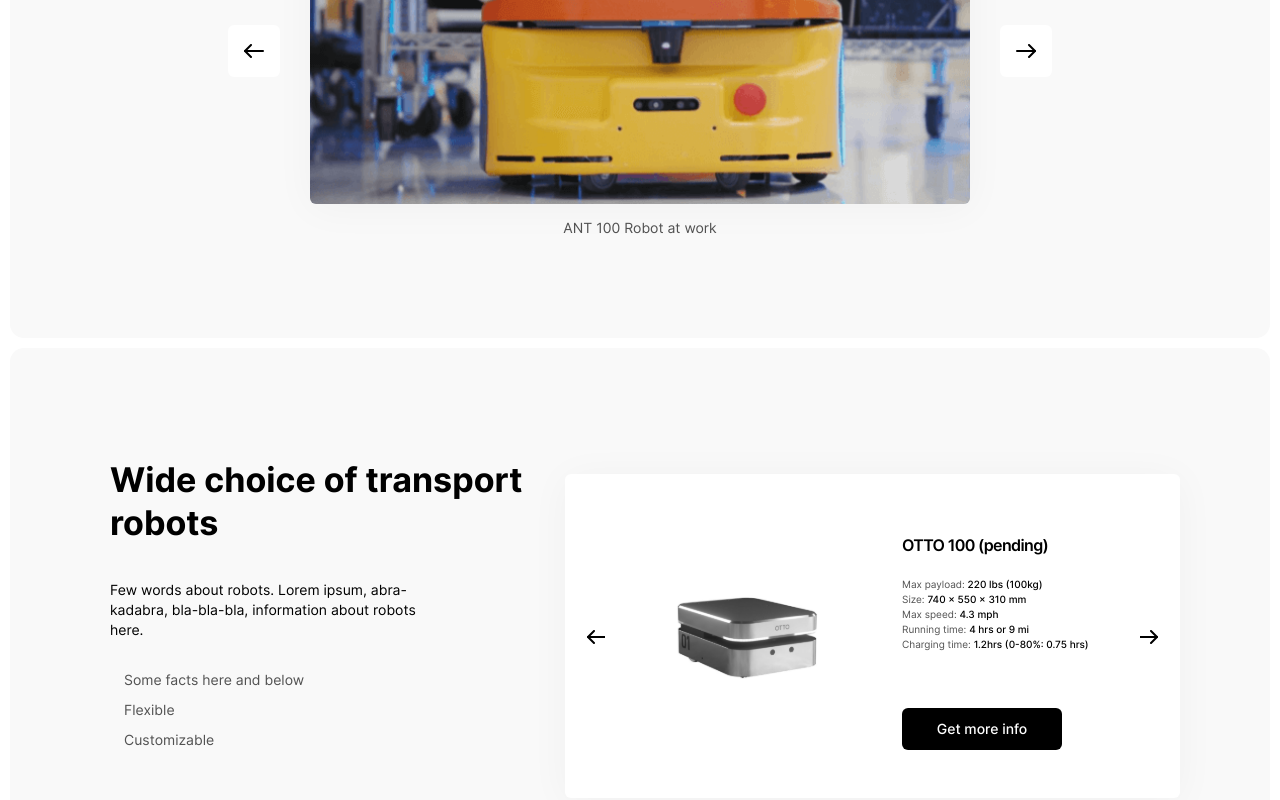
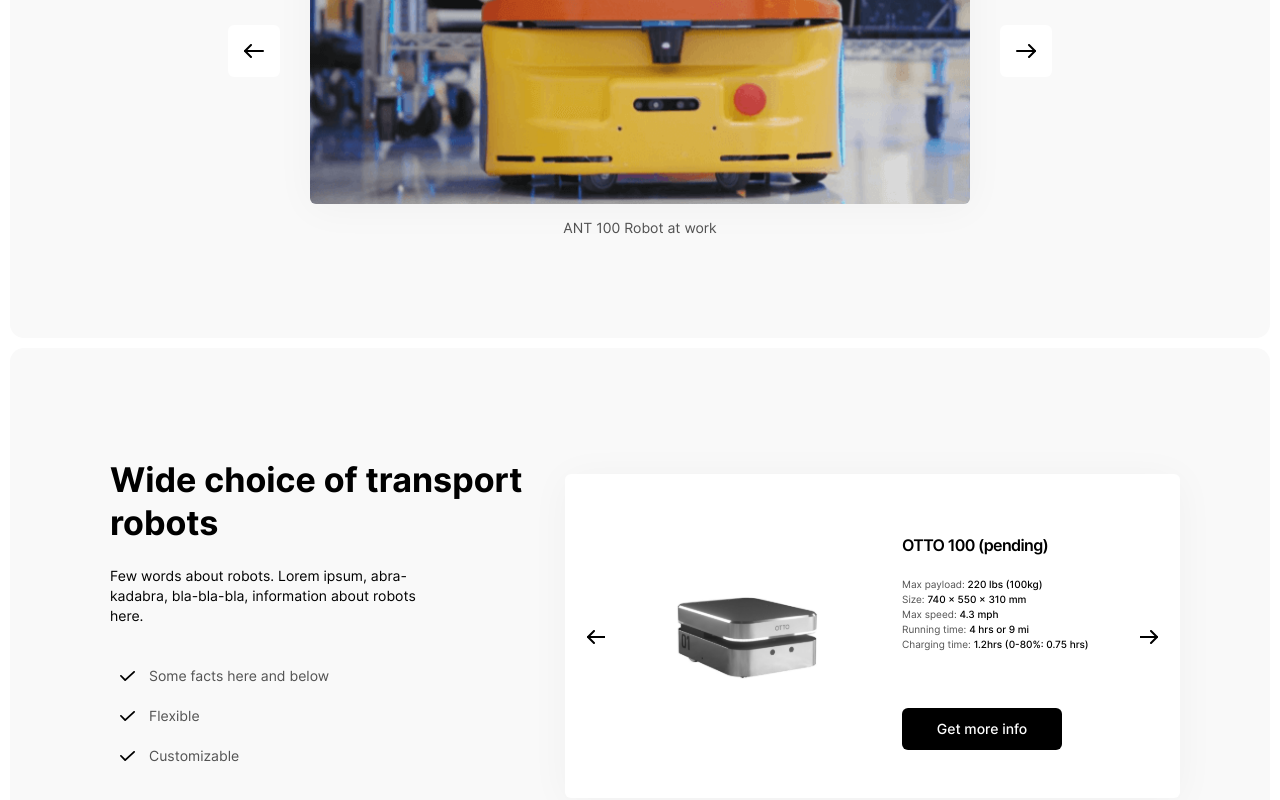
Before and after one commit to kvnloughead/ant-robotics, a React (Create React App) app: page / in a window 1280 px wide. Shown: the part 286-1086 px from the top of the page. Built offline with nearby package versions, Linux system fonts and the light colour scheme.

Commit message:
fix: update section context styling

```diff
--- a/src/components/SectionContext/SectionContext.css
+++ b/src/components/SectionContext/SectionContext.css
@@ -6,19 +6,24 @@
     line-height: 20px;
 }
 
+.section-context__subheading {
+    margin: 0;
+    padding-bottom: 30px;
+}
+
 .section-context__list {
     list-style-type: none;
-    padding-left: 0;
-    margin-top: 20px;
+    padding: 0;
+    margin: 0;
     color: #525252;
 }
 
 .section-context__list-img {
     width: 15px;
     height: 10px;
-    background-image: url('../../images/products/product_context-checkmark.svg');
+    padding-right: 14px;
 }
 
 .section-context__list-item {
-    padding: 10px 0 0 14px;
+    padding: 10px;
 }
--- a/src/components/SectionContext/SectionContext.js
+++ b/src/components/SectionContext/SectionContext.js
@@ -6,15 +6,15 @@ export default function SectionContext() {
             <p className='section-context__subheading'>Few words about robots. Lorem ipsum, abra-kadabra, bla-bla-bla, information about robots here.</p>
             <ul className='section-context__list'>
                 <li className='section-context__list-item'>
-                    <image className='section-context__list-img' alt='checkmark' />
+                    <img className='section-context__list-img' alt='checkmark'  src='../../images/products/product_context-checkmark.svg' />
                     Some facts here and below
                 </li>
                 <li className='section-context__list-item'>
-                    <image className='section-context__list-img' alt='checkmark' />
+                    <img className='section-context__list-img' alt='checkmark' src='../../images/products/product_context-checkmark.svg' />
                     Flexible
                 </li>
                 <li className='section-context__list-item'>
-                    <image className='section-context__list-img' alt='checkmark' />
+                    <img className='section-context__list-img' alt='checkmark' src='../../images/products/product_context-checkmark.svg' />
                     Customizable
                 </li>
             </ul>
```
